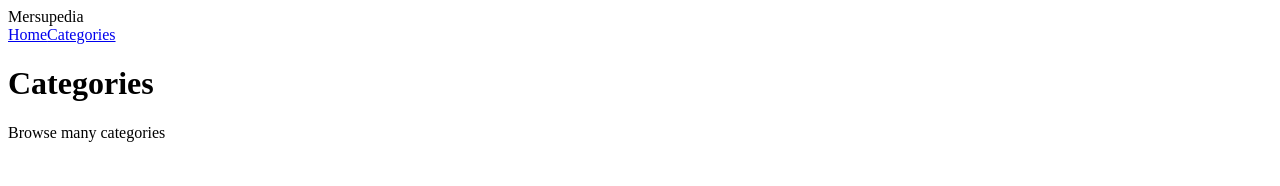
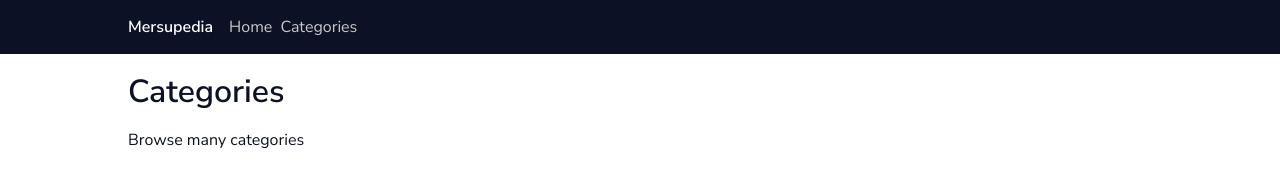
Before and after one commit to RZS2006/gatsby-wiki, a Gatsby site: page /categories in a window 1280 px wide. Built offline with nearby package versions, Linux system fonts and the light colour scheme; Gatsby itself is replaced by a stand-in of ours.

Commit message:
global and nav styles

```diff
--- a/src/components/Layout.js
+++ b/src/components/Layout.js
@@ -1,5 +1,6 @@
 import React from 'react';
 import Navbar from './Navbar';
+import '../styles/global.css';
 
 const Layout = ({ children }) => {
 	return (
--- a/src/components/Navbar.js
+++ b/src/components/Navbar.js
@@ -1,13 +1,22 @@
 import React from 'react';
 import { Link } from 'gatsby';
+import * as styles from '../styles/Navbar.module.css';
 
 const Navbar = () => {
 	return (
-		<nav>
-			<span>Mersupedia</span>
-			<div>
-				<Link to="/">Home</Link>
-				<Link to="/categories">Categories</Link>
+		<nav className={styles.nav}>
+			<div className="container">
+				<div className={styles.navContainer}>
+					<span class={styles.appName}>Mersupedia</span>
+					<div className={styles.linkContainer}>
+						<Link to="/" className={styles.link}>
+							Home
+						</Link>
+						<Link to="/categories" className={styles.link}>
+							Categories
+						</Link>
+					</div>
+				</div>
 			</div>
 		</nav>
 	);
--- a/src/pages/404.js
+++ b/src/pages/404.js
@@ -4,7 +4,7 @@ import Layout from '../components/Layout';
 const NotFoundPage = () => {
 	return (
 		<Layout>
-			<div>
+			<div className="container">
 				<h1>404</h1>
 				<p>Page not found</p>
 			</div>
--- a/src/pages/categories.js
+++ b/src/pages/categories.js
@@ -4,7 +4,7 @@ import Layout from '../components/Layout';
 const CategoriesPage = () => {
 	return (
 		<Layout>
-			<div>
+			<div className="container">
 				<h1>Categories</h1>
 				<p>Browse many categories</p>
 			</div>
--- a/src/pages/index.js
+++ b/src/pages/index.js
@@ -4,7 +4,7 @@ import Layout from '../components/Layout';
 const HomePage = () => {
 	return (
 		<Layout>
-			<div>
+			<div className="container">
 				<h1>Homepage</h1>
 				<p>Welcome to Mersupedia</p>
 			</div>
--- /dev/null
+++ b/src/styles/Navbar.module.css
@@ -0,0 +1,24 @@
+.nav {
+	background-color: #0d1126;
+	padding: 1rem 0;
+}
+
+.navContainer {
+	display: flex;
+}
+
+.appName {
+	font-weight: 600;
+	color: white;
+	margin-right: 1rem;
+}
+
+.linkContainer {
+	display: flex;
+}
+
+.link {
+	margin-right: 0.5rem;
+	color: #c8c8c8;
+	text-decoration: none;
+}
--- /dev/null
+++ b/src/styles/global.css
@@ -0,0 +1,39 @@
+@import url('https://fonts.googleapis.com/css2?family=Nunito+Sans:wght@400;600&display=swap');
+
+* {
+	margin: 0;
+	padding: 0;
+	box-sizing: border-box;
+}
+
+body,
+button,
+input {
+	font-family: 'Nunito Sans', sans-serif;
+}
+
+body {
+	min-height: 100vh;
+	color: #0d1126;
+}
+
+a {
+	color: unset;
+}
+
+h1 {
+	margin: 1rem 0;
+}
+
+.container {
+	padding: 0 1rem;
+}
+
+@media screen and (min-width: 640px) {
+	.container {
+		padding: 0;
+		width: 80%;
+		max-width: 1024px;
+		margin: 0 auto;
+	}
+}
```
